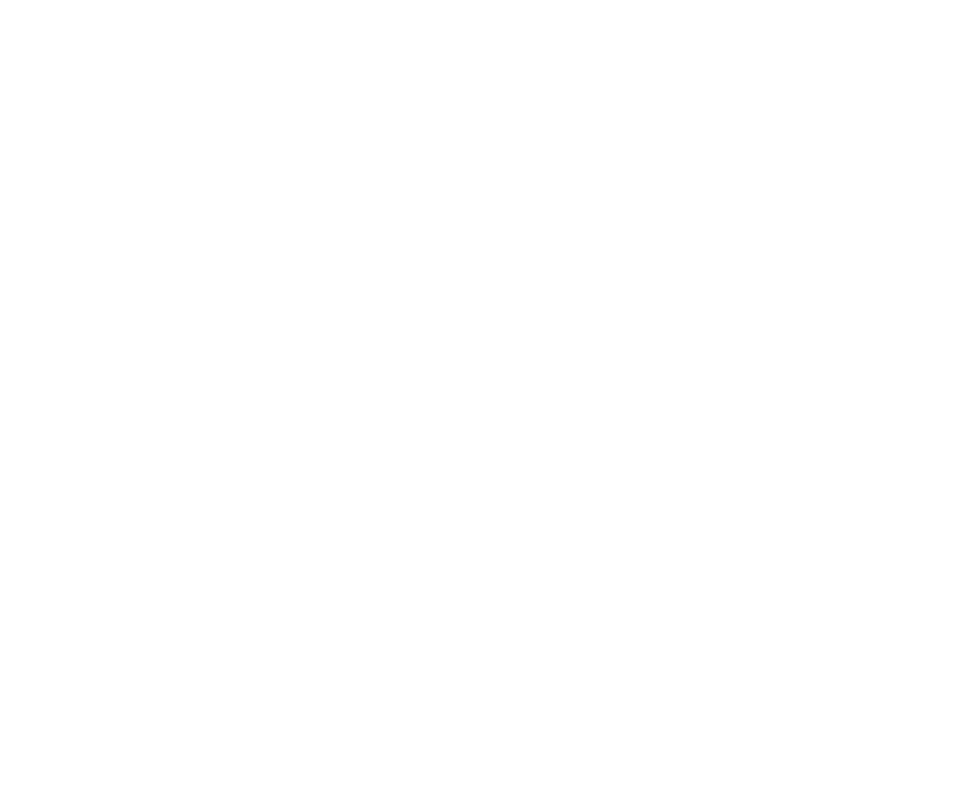
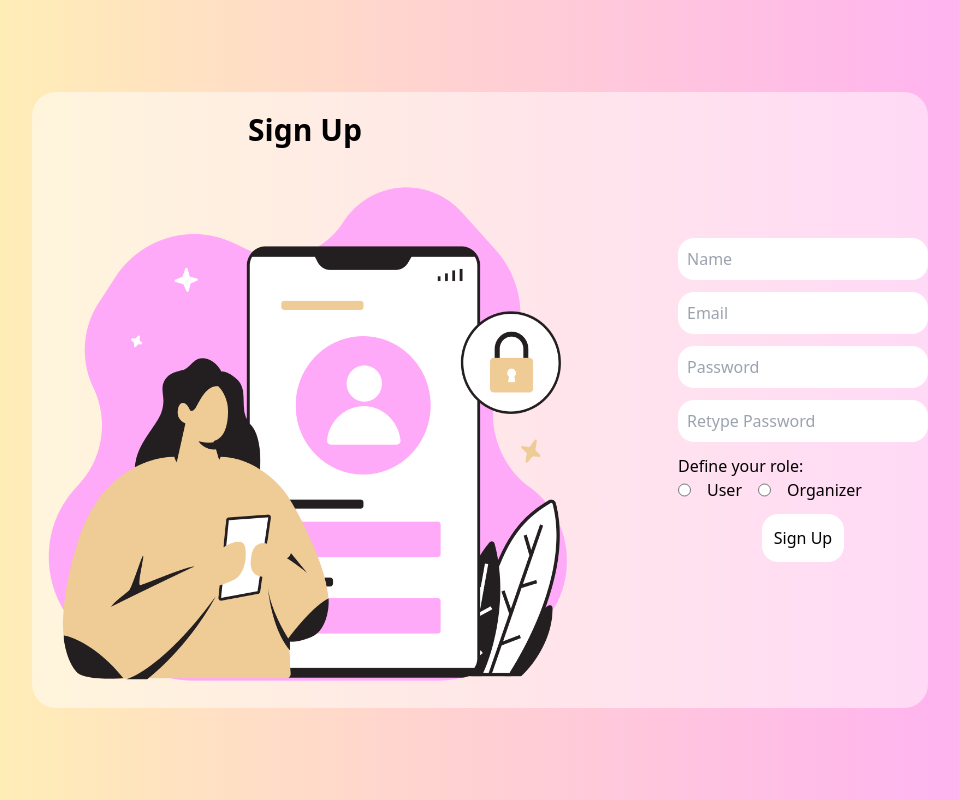
Before and after one commit to swiks12/eventManagement-fe, a React (Vite) app: page /signup in a window 1280 px wide. Before the commit this address had no page. Shown: the whole page, without its empty margins (160-1119 px from the left). Built offline with nearby package versions, Linux system fonts and the light colour scheme.

Commit message:
login and signup done

```diff
--- a/src/App.jsx
+++ b/src/App.jsx
@@ -1,4 +1,6 @@
 import "./App.css";
+import Login from "./pages/Login";
+import Signup from "./pages/Signup";
 import Landing from "./pages/landing";
 import { BrowserRouter, Routes, Route } from "react-router-dom";
 
@@ -8,6 +10,11 @@
       <BrowserRouter>
         <Routes>
           <Route path='/' element={<Landing/>}/>
+          <Route path='/login' element={<Login/>}/>
+          <Route path='/signup' element={<Signup/>}/>
+
+
+
         </Routes>
       </BrowserRouter>
     </>
--- a/src/components/landing/Navbar.jsx
+++ b/src/components/landing/Navbar.jsx
@@ -1,10 +1,13 @@
+import Login from "../../pages/Login";
+import Button from "../reusable/Button";
+
 function NavBar() {
   return (
     <>
       <div className="flex space-x-4 justify-end">
         <p className="text-4xl font-extrabold">Event Hive</p>
-        <button className="bg-white text-black rounded-xl p-3 hover:bg-gray-100">Login</button>
-        <button className="bg-white text-black rounded-xl p-3 hover:bg-gray-100">Sign Up</button>
+        <Button data="Log In"/>
+        <Button data="Sign Up"/>
       </div>
       <div className="border-b-[1px] border-white w-full mt-3"></div>
     </>
--- /dev/null
+++ b/src/components/reusable/Button.jsx
@@ -0,0 +1,9 @@
+import React from 'react'
+
+const Button = ({data}) => {
+  return (
+    <button className='bg-white text-black rounded-2xl p-3 hover:bg-gray-100 w-fit place-self-center font-medium'>{data}</button>
+  )
+}
+
+export default Button
--- /dev/null
+++ b/src/pages/Login.jsx
@@ -0,0 +1,30 @@
+import React from 'react'
+import login from '../assets/login.png'
+import Button from '../components/reusable/Button'
+
+const Login = () => {
+  return (
+    <>
+        <div className='bg-gradient-to-r from-yellow-tone to-pink-tone p-4 h-[100vh] flex justify-center items-center'>
+            <div className='flex items-center space-x-[100px] bg-white w-[70vw] m-8 rounded-3xl bg-opacity-50'>
+                <div>
+                    <img src={login} alt="Girl waving" className='h-[70vh] mt-8'/>
+                </div>
+                <div>
+                    <div>
+                        <p className='font-bold text-3xl mb-3 text-center'>Log In</p>
+                    </div>
+                    <form action="" className='flex flex-col gap-3'>
+                        <input type="email" placeholder='Email' name='emailLogin' className='bg-white rounded-2xl p-[9px] w-[250px]'/>
+                        <input type="password" placeholder="Password" name='passlogin' className='bg-white rounded-2xl p-[9px] w-[250px]'/>
+                        <Button data="Log In"/>
+                        <p className='font-medium'>Don't Have an account? Sign Up</p>
+                    </form>
+                </div>
+            </div>
+        </div>
+    </>
+  )
+}
+
+export default Login
--- /dev/null
+++ b/src/pages/Signup.jsx
@@ -0,0 +1,39 @@
+import React from 'react'
+import signup from "../assets/signup.png";
+import Button from '../components/reusable/Button';
+
+const Signup = () => {
+  return (
+
+        <div className='bg-gradient-to-r from-yellow-tone to-pink-tone p-4 h-[100vh] flex items-center justify-center'>
+            <div className='flex items-center space-x-[100px] bg-white  w-[70vw] m-8 rounded-3xl bg-opacity-50 justify-center'>
+                <div className>
+                    <p className='font-bold text-3xl mt-[20px] text-center'>Sign Up</p>
+
+                    <img src={signup} alt="sign up" className='h-[70vh]'/>
+                </div>
+                <div>
+
+                    <form action="" className='flex flex-col gap-3'>
+                        <input type="text" placeholder='Name' name="name" className='bg-white rounded-2xl p-[9px] w-[250px]'/>
+                        <input type="email" placeholder='Email' name="email" className='bg-white rounded-2xl p-[9px] w-[250px]'/>
+                        <input type="password" placeholder="Password" name="password"  className='bg-white rounded-2xl p-[9px] w-[250px]'/>
+                        <input type="password" placeholder="Retype Password" name="rePassword"  className='bg-white rounded-2xl p-[9px] w-[250px]'/>
+                        <div>
+                            <p>Define your role:</p>
+                            <div className='flex row gap-4'>
+                                <input type="radio" name="role" value="user"/>User
+                                <input type="radio" name="role" value='organizer'/>Organizer
+                            </div>
+                        </div>
+
+                        <Button data="Sign Up"/>
+                    </form>
+                </div>
+            </div>
+        </div>
+
+  )
+}
+
+export default Signup
```
Also changed, not shown: src/assets/login.png (added), src/assets/signup.png (added).
